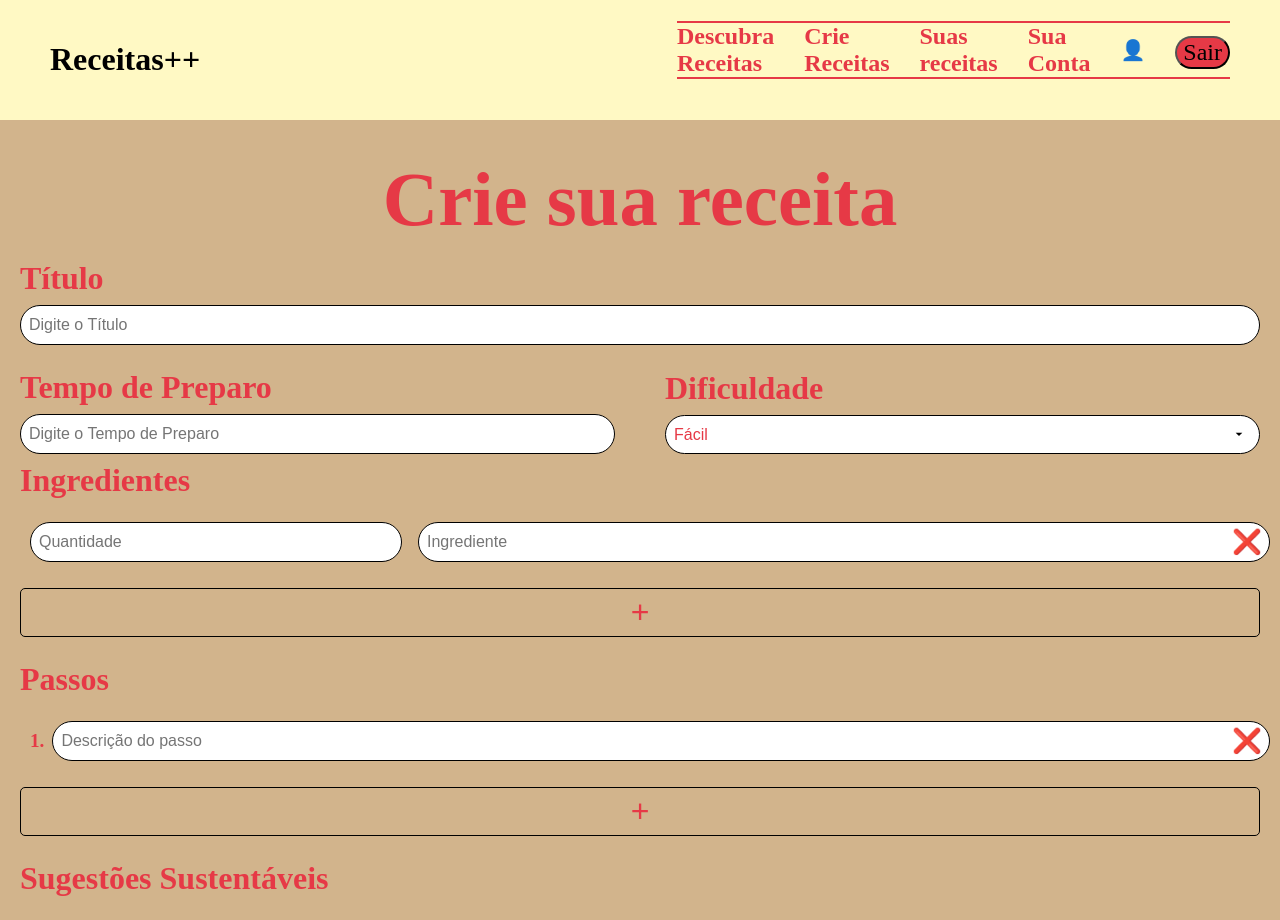
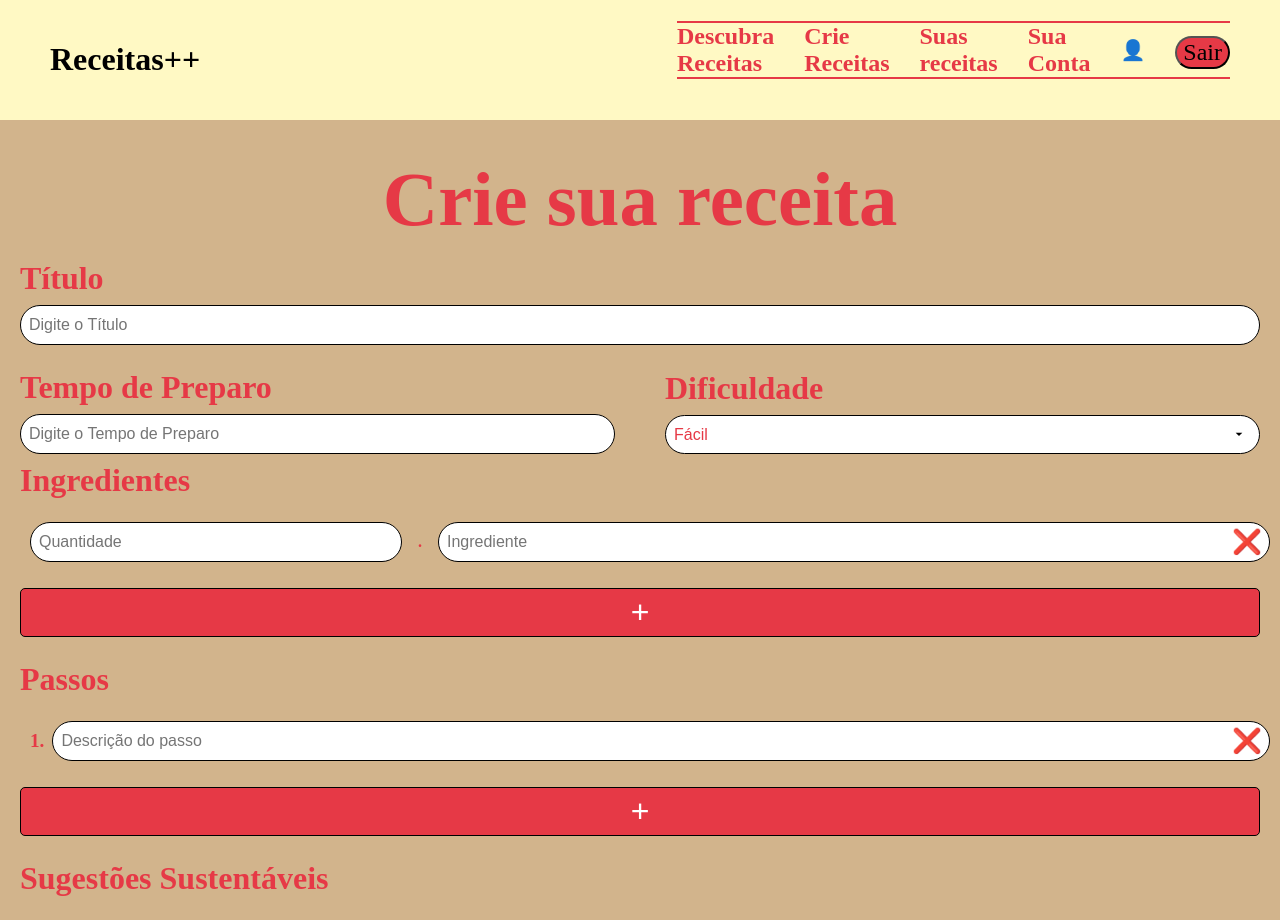
Before and after one commit to GusLucas12/Receitas, a React (Create React App) app: page /criar in a window 1280 px wide. Built offline with nearby package versions, Linux system fonts and the light colour scheme; no server answers; sample sign-in values are in the browser's storage; a web font is replaced by a local one.

Commit message:
att visuais

```diff
--- a/src/pages/criar.js
+++ b/src/pages/criar.js
@@ -247,6 +247,7 @@ function Criar() {
                   }
                   className={`${styles.inputCriar} ${styles.quantityInput}`}
                 />
+                <span>.</span>
                 <div className={styles.inputWithDelete}>
                   <input
                     type="text"
@@ -275,6 +276,7 @@ function Criar() {
               onClick={addIngredient}
               className={styles.addButton}
             >
+
               <span>+</span>
             </button>
           </div>
--- a/src/pages/criar.module.css
+++ b/src/pages/criar.module.css
@@ -156,7 +156,7 @@ select {
 
 .addButton {
   width: 100%;
-  background-color: transparent;
+  background-color: #e63946;
   color: #fff;
   border: 0.0625rem solid #000;
   padding: 0.3125rem 0.625rem;
@@ -169,15 +169,15 @@ select {
 
 .addButton span {
   font-size: clamp(1.5rem, 2.5vw, 2.5rem);
-  color: #e63946;
+  color: #fff;
 }
 
 .addButton:hover {
-  background-color: #e63946;
+  background-color: #fff;
 }
 
 .addButton:hover span {
-  color: #fff;
+  color: #e63946;
 }
 
 .saveBtnRow {
```
